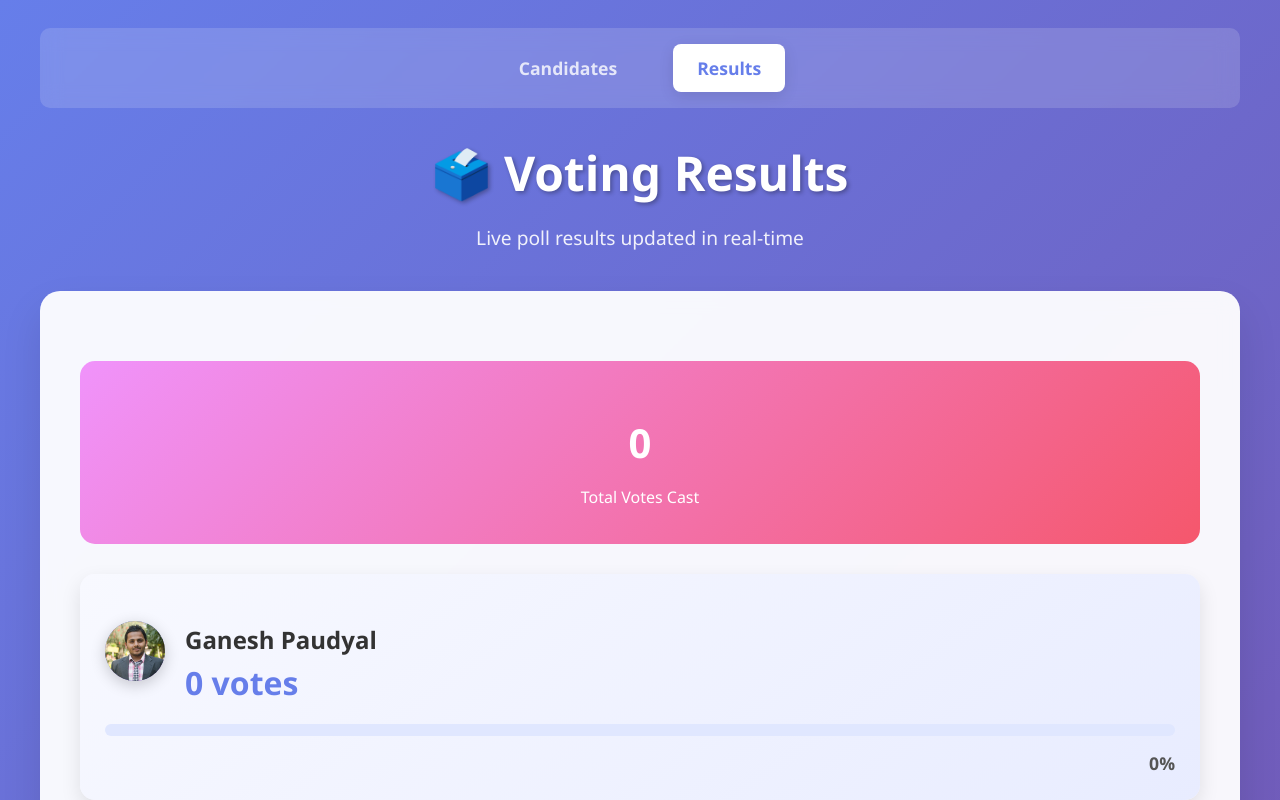
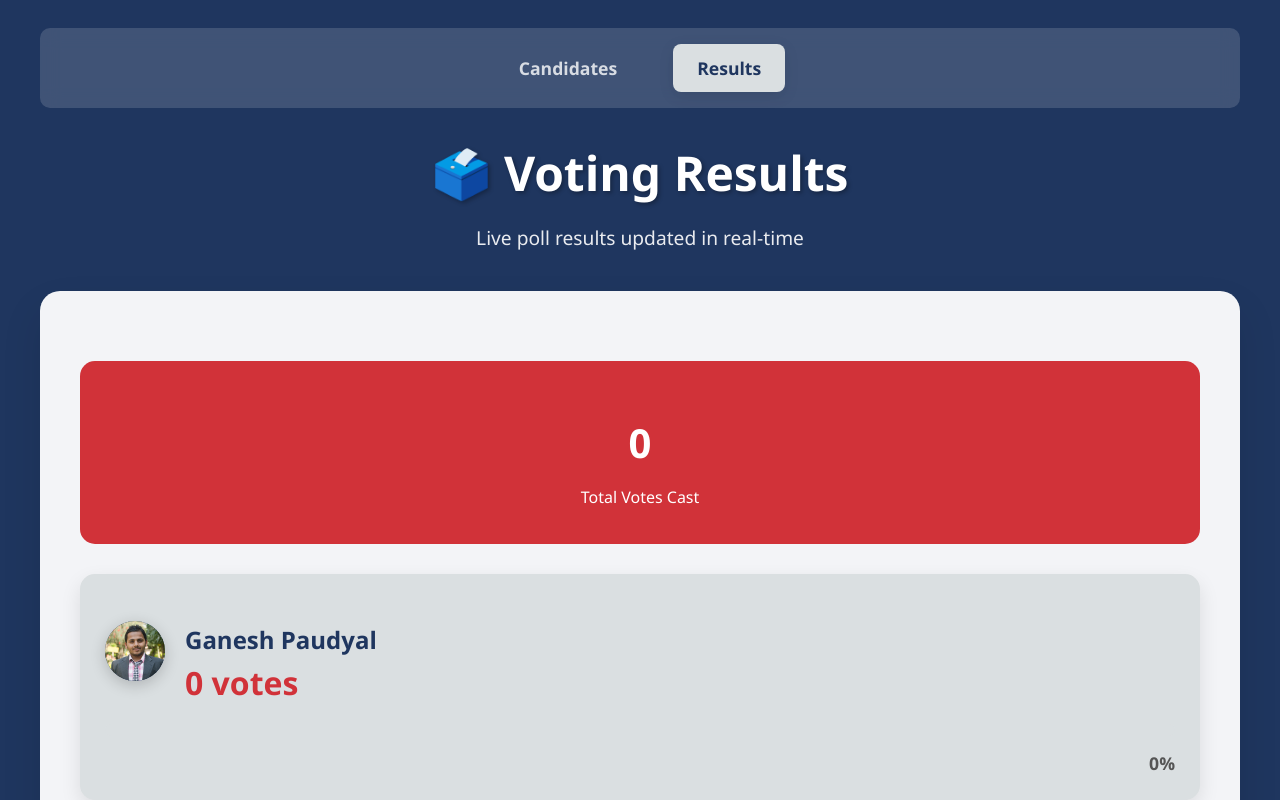
Before and after one commit to testerrandom9/Alumni-Voting-Results, a plain HTML site: page results.html in a window 1280 px wide. Shown: the top 800 px of the page. Drawn offline with Linux system fonts and the light colour scheme; no server answers.

Commit message:
Update styles.css

```diff
--- a/styles.css
+++ b/styles.css
@@ -6,7 +6,7 @@
 
 body {
     font-family: 'Segoe UI', Tahoma, Geneva, Verdana, sans-serif;
-    background: linear-gradient(135deg, #667eea 0%, #764ba2 100%);
+    background: #1F365F;
     min-height: 100vh;
     color: #333;
 }
@@ -66,7 +66,7 @@ body {
 }
 
 .candidate-card {
-    background: linear-gradient(145deg, #f8f9ff, #e8ecff);
+    background: #DADFE1;
     border-radius: 15px;
     padding: 25px;
     margin-bottom: 20px;
@@ -91,7 +91,7 @@ body {
     width: 60px;
     height: 60px;
     border-radius: 50%;
-    background: linear-gradient(135deg, #667eea, #764ba2);
+    background: #1F365F;
     display: flex;
     align-items: center;
     justify-content: center;
@@ -104,18 +104,18 @@ body {
 
 .candidate-info h3 {
     font-size: 1.5rem;
-    color: #333;
+    color: #1F365F;
     margin-bottom: 5px;
 }
 
 .candidate-votes {
     font-size: 2rem;
     font-weight: bold;
-    color: #667eea;
+    color: #D13239;
 }
 
 .vote-bar {
-    background: #e0e7ff;
+    background: #DADFE1;
     height: 12px;
     border-radius: 6px;
     overflow: hidden;
@@ -124,7 +124,7 @@ body {
 }
 
 .vote-fill {
-    background: linear-gradient(90deg, #667eea, #764ba2);
+    background: #D13239;
     height: 100%;
     border-radius: 6px;
     transition: width 1s ease-in-out;
@@ -158,7 +158,7 @@ body {
     text-align: center;
     margin: 30px 0;
     padding: 20px;
-    background: linear-gradient(135deg, #f093fb 0%, #f5576c 100%);
+    background: #D13239;
     border-radius: 15px;
     color: white;
 }
@@ -174,7 +174,7 @@ body {
     max-width: 400px;
     margin: 40px auto;
     padding: 20px 40px;
-    background: linear-gradient(135deg, #4facfe 0%, #00f2fe 100%);
+    background: #D13239;
     color: white;
     border: none;
     border-radius: 50px;
@@ -184,7 +184,7 @@ body {
     transition: all 0.3s ease;
     text-transform: uppercase;
     letter-spacing: 1px;
-    box-shadow: 0 10px 30px rgba(79, 172, 254, 0.4);
+    box-shadow: 0 10px 30px rgba(209, 50, 57, 0.4);
 }
 
 .vote-button:hover {
@@ -246,7 +246,7 @@ body {
 }
 
 .refresh-button {
-    background: #667eea;
+    background: #1F365F;
     color: white;
     border: none;
     padding: 10px 20px;
@@ -258,8 +258,8 @@ body {
 .refresh-btn {
     margin-top: 20px;
     padding: 10px 20px;
-    background: rgba(255, 255, 255, 0.2);
-    border: 2px solid white;
+    background: rgba(31, 54, 95, 0.2);
+    border: 2px solid #DADFE1;
     border-radius: 8px;
     color: white;
     font-size: 1rem;
@@ -304,8 +304,8 @@ body {
 }
 
 .nav-tabs a.active {
-    background: white;
-    color: #667eea;
+    background: #DADFE1;
+    color: #1F365F;
     box-shadow: 0 4px 15px rgba(0,0,0,0.1);
 }
 
```
